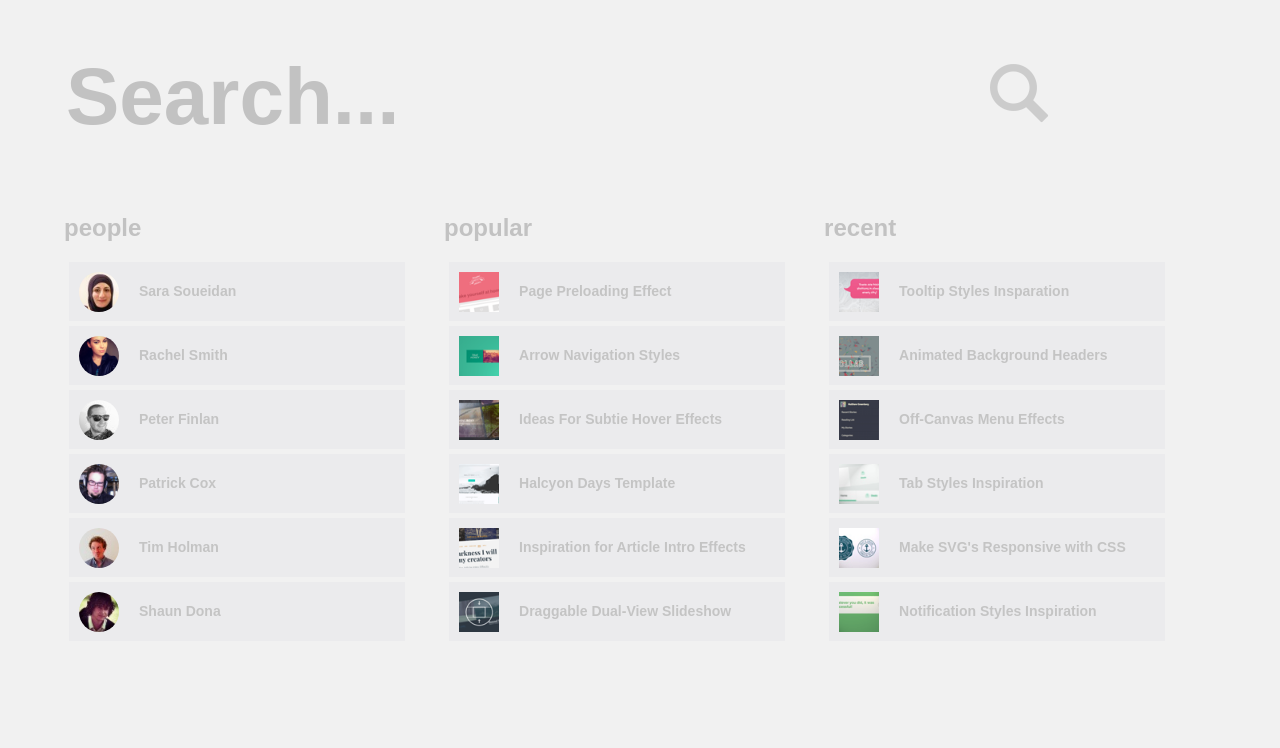
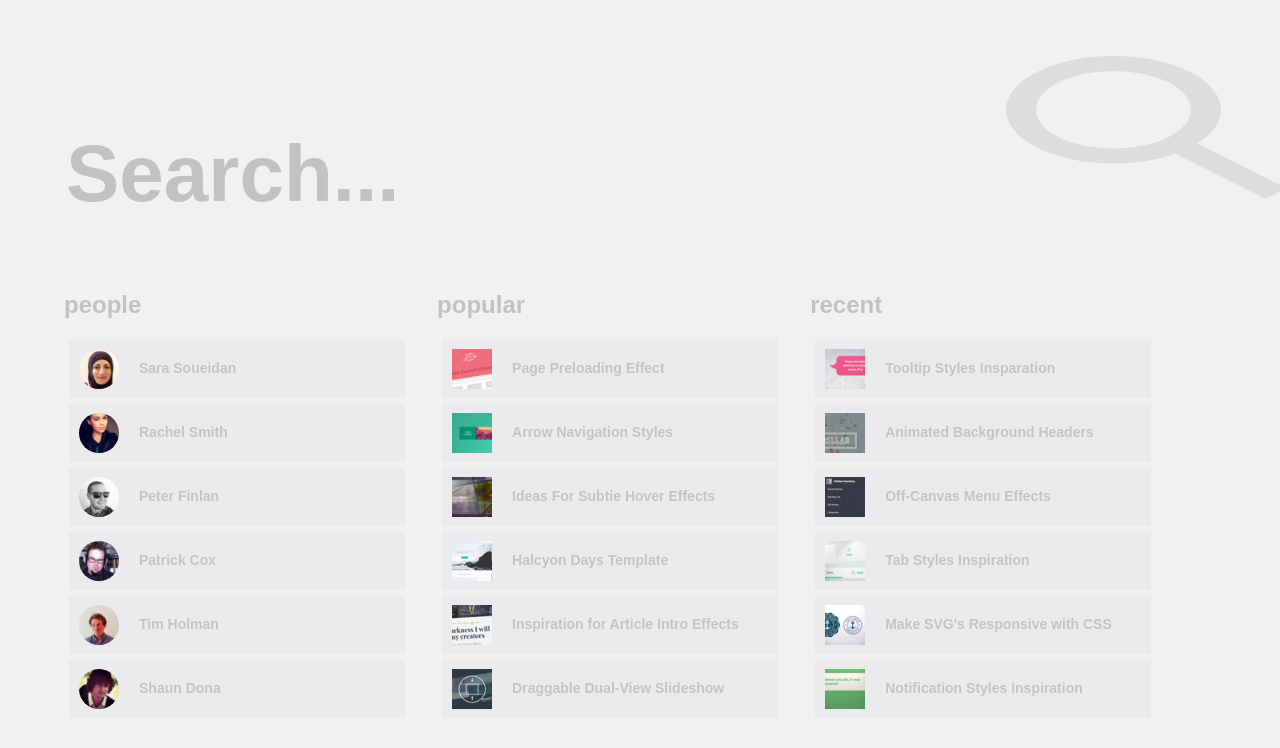
Before and after one commit to lFose/huge_search, a plain HTML site: page index.html in a window 1280 px wide. Drawn offline with Linux system fonts and the light colour scheme.

Commit message:
change_button

```diff
--- a/css/style.css
+++ b/css/style.css
@@ -1,6 +1,6 @@
 *{
 	box-sizing: border-box;
-	transition: all .1s ease-in;
+	transition: all .3s ease-in;
 }
 body,
 html{
@@ -28,7 +28,7 @@ html{
 }
 .people,
 .popular{
-	margin-right: 30px;
+	margin-right: 2%;
 
 }
 input[type="search"]{
@@ -38,9 +38,24 @@ input[type="search"]{
     width: 80%;
     color: #ec5a62;
 }
-input[type="image"]{
-	height: 60px;
-	width: 60px;
+input[type="search"]:focus{
+	outline: none;
+}
+.button{
+	width: 80px;
+	height: 80px;
+	border: none;
+	background: #f1f1f1;
+	transition: all .1s ease-in;
+}
+.button:focus{
+	outline: none;
+}
+.button:hover{
+	cursor: pointer;
+}
+.button:active{
+	transform: scale(0.7)
 }
 input::-webkit-input-placeholder {
 	color: #c2c2c2;
--- a/index.html
+++ b/index.html
@@ -10,7 +10,9 @@
 	<div class="container">
 	   <section class="form">
 	       <input type="search" placeholder="Search...">
-	       <input type="image" src="img/search.png">
+	       <button type="submit" class="button">
+	       	<img src="img/magnifier.svg" alt="">
+	       </button>
 	   </section>
 	   <div class="list">
 	     <section class="people">
```
Also changed, not shown: img/magnifier.svg (added).
